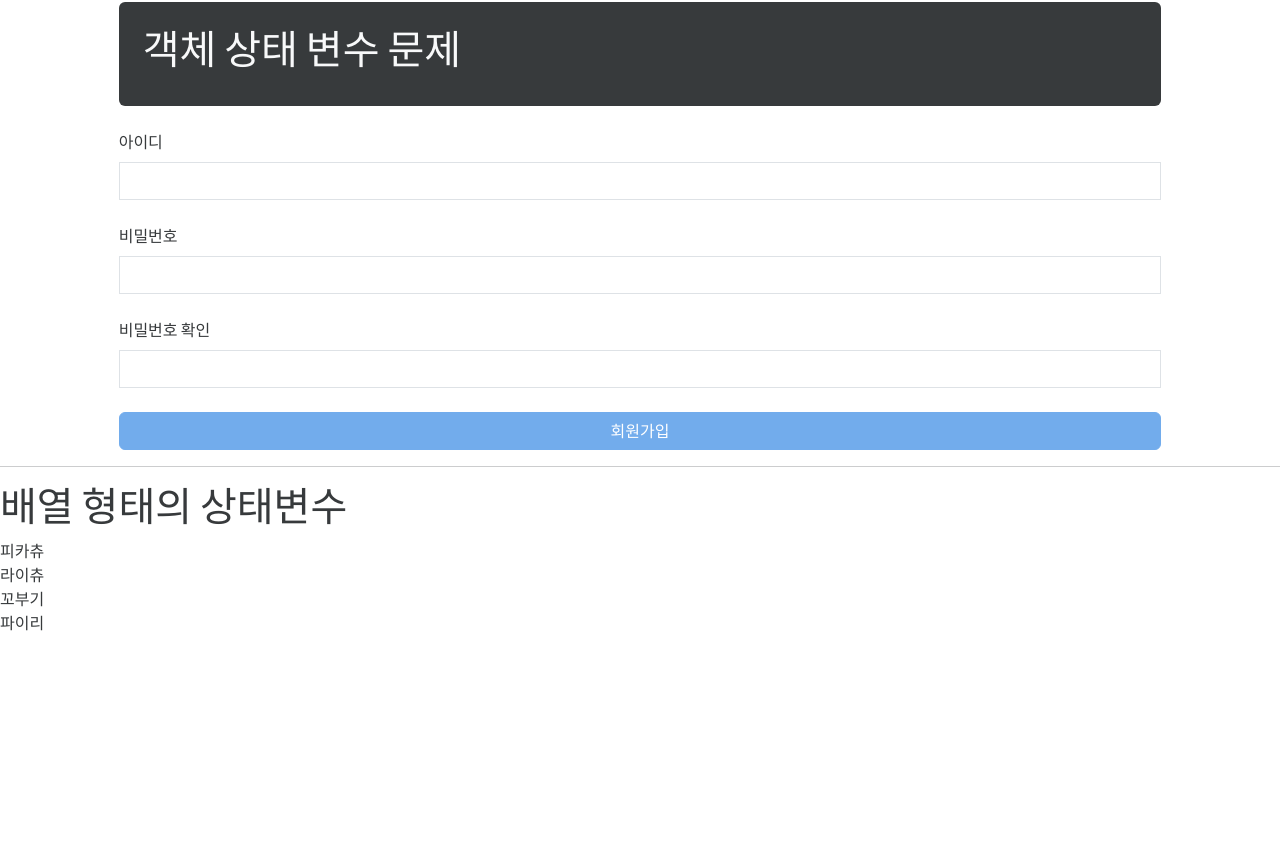
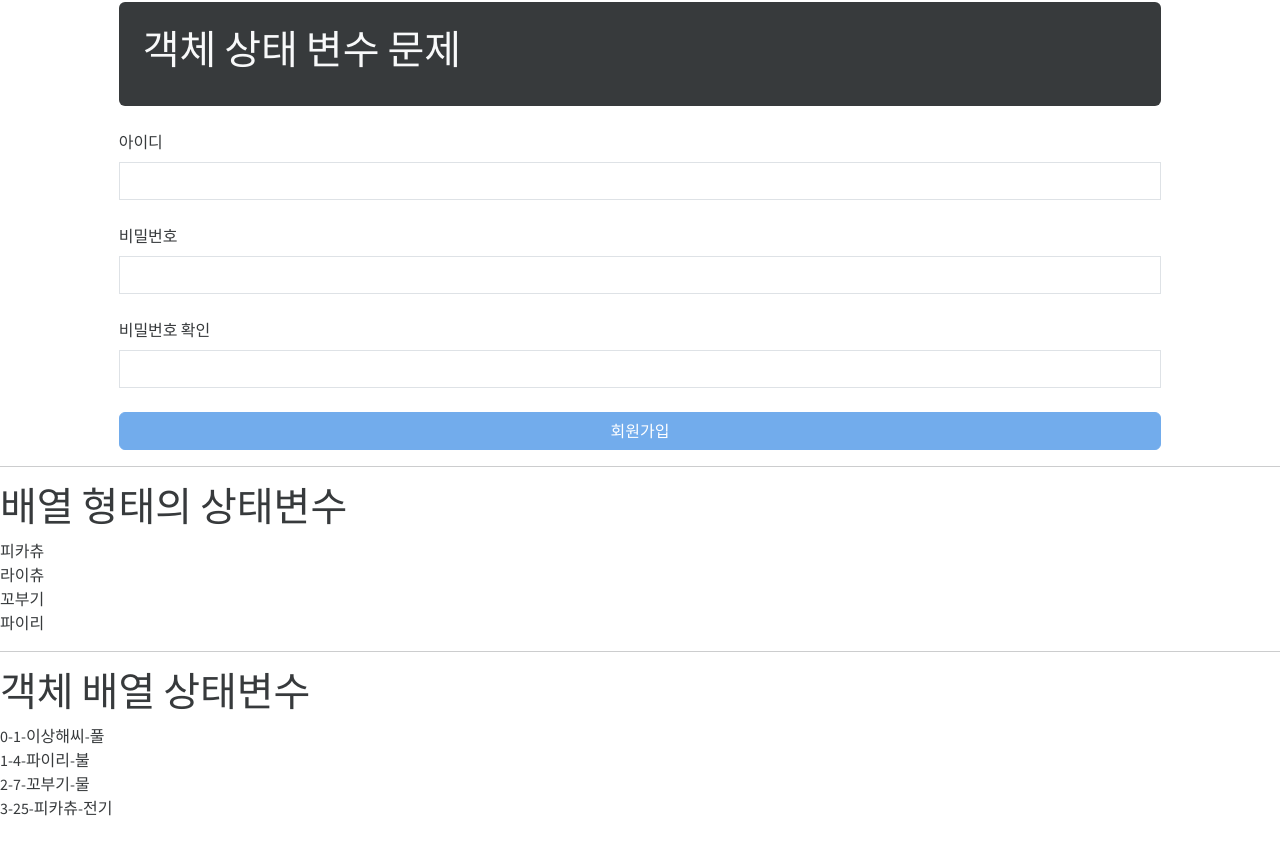
Before and after one commit to Ph2tiger/KH12-react, a React (Create React App) app in the folder demo03/: page / in a window 1280 px wide. Shown: the part 1471-2325 px from the top of the page. Before the commit the page ends 2298 px from the top, so only its background shows below. Built offline with nearby package versions, Linux system fonts and the light colour scheme.

Commit message:
React 객체 배열 상태 변수의 출력

```diff
--- a/demo03/src/App.js
+++ b/demo03/src/App.js
@@ -8,6 +8,7 @@
 import Exam06 from './components/Exam06';
 import Exam07 from './components/Exam07';
 import Exam08 from './components/Exam08';
+import Exam09 from './components/Exam09';
 
 function App() {
   return (
@@ -29,6 +30,8 @@
     <Exam07/>
     <hr/>
     <Exam08/>
+    <hr/>
+    <Exam09/>
 
     <div className='my-5 py-5'></div>
     </>
--- /dev/null
+++ b/demo03/src/components/Exam09.js
@@ -0,0 +1,31 @@
+import { useState } from "react";
+
+const Exam09 = () => {
+  //객체 배열 상태 변수
+  const [monsters, setMonsters] = useState([
+    { no: 1, name: "이상해씨", type: "풀" },
+    { no: 4, name: "파이리", type: "불" },
+    { no: 7, name: "꼬부기", type: "물" },
+    { no: 25, name: "피카츄", type: "전기" }
+  ]);
+
+  return (
+    <>
+      <h1>객체 배열 상태변수</h1>
+
+      {monsters.map((monster, index) => (
+        <div key={monster.no}>
+          {index}
+          -
+          {monster.no}
+          -
+          {monster.name}
+          -
+          {monster.type}
+        </div>
+      ))}
+    </>
+  );
+};
+
+export default Exam09;
```
